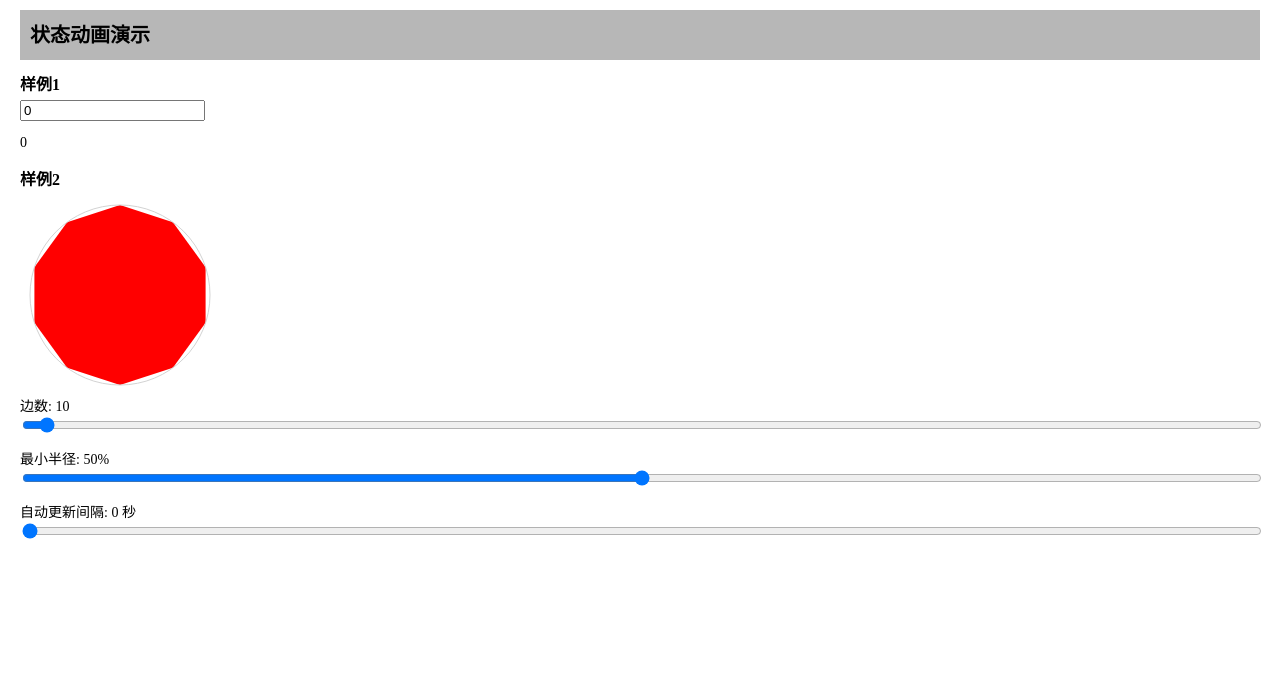
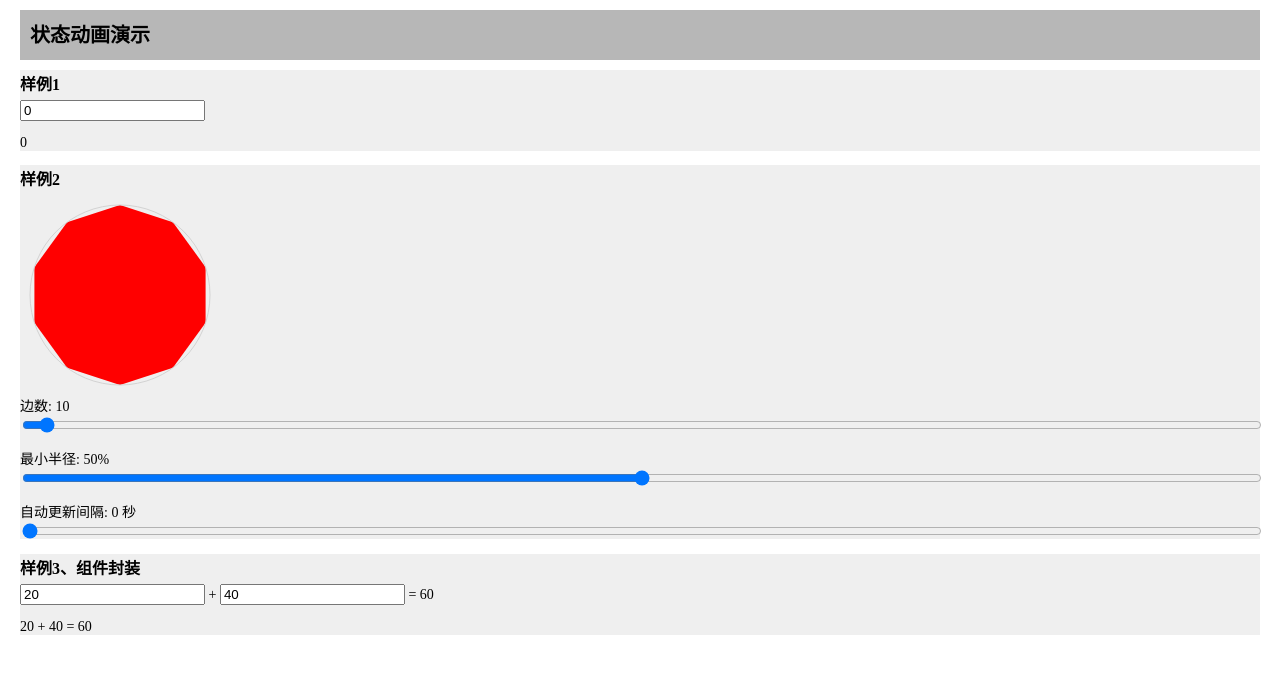
Before and after one commit to guojs-github/vue-ex, a Vue app: page /AnimationState in a window 1280 px wide. Shown: the top 674 px of the page. Built offline with nearby package versions, Linux system fonts and the light colour scheme.

Commit message:
完善状态动画演示（组件封装）

```diff
--- /dev/null
+++ b/src/components/AnimationState/AnimatedInteger.vue
@@ -0,0 +1,66 @@
+<!--动画整数-->
+<template>
+	<span>{{ fullValue }}</span>
+</template>
+
+<script>
+import { gsap } from 'gsap';
+
+export default {
+	name: 'AnimatedInteger',
+
+	components: {},
+
+	props: {
+		value: {
+			type: Number,
+			required: true
+		}
+	},
+
+	data() {
+		return {
+			tweeningValue: 0
+		};
+	},
+
+	computed: {
+		fullValue() {
+			return Math.floor(this.tweeningValue); // 向下取整
+		}
+	},
+
+	watch: {
+		value(newValue, oldValue) { // 绑定数变化
+			this.tween(newValue, oldValue); // 动画
+		}
+	},
+
+	mounted() {
+		this.init();
+	},
+
+	methods: {
+		/*************************/
+		init() {
+			console.log('Initialize AnimatedInteger');
+
+			this.tween(this.value, 0); // 初始值动画
+		},
+
+		tween(newValue, oldValue) { // 改变值时候，展示动画
+			console.log(`${oldValue} => ${newValue}`);
+
+			gsap.to(this.$data, {
+				duration: 0.5,
+				tweeningValue: newValue,
+				ease: 'sine'
+			});
+		}
+	}
+};
+</script>
+
+<style src='./AnimationState.less' lang='less'/>
+<style scoped>
+</style>
--- a/src/components/AnimationState/AnimationState.less
+++ b/src/components/AnimationState/AnimationState.less
@@ -6,6 +6,7 @@
 .animation-list {
 	.row-demo {
 		margin-top: 10px;
+		background-color: #efefef;
 	}
 
 	.sub-title {
--- a/src/components/AnimationState/AnimationState.vue
+++ b/src/components/AnimationState/AnimationState.vue
@@ -47,18 +47,35 @@
 				min='0' max='10'
 				v-model.number='updateInterval'/>
 		</div>
+
+		<div class='row-demo'>
+			<div class='sub-title'>
+				样例3、组件封装
+			</div>
+
+			<input v-model.number='firstNumber' type='number' step='20' /> +
+			<input v-model.number='secondNumber' type='number' step='20' /> = {{ result }}
+			<p>
+				<animated-integer :value='firstNumber'></animated-integer> +
+				<animated-integer :value='secondNumber'></animated-integer> =
+				<animated-integer :value='result'></animated-integer>
+			</p>
+		</div>
 	</div>
 </template>
 
 <script>
 import { gsap } from 'gsap';
+import AnimatedInteger from './AnimatedInteger';
 
 const defaultSides = 10;
 
 export default {
 	name: 'AnimationState',
 
-	components: {},
+	components: {
+		AnimatedInteger
+	},
 
 	data() {
 		return {
@@ -70,13 +87,20 @@ export default {
 			sides: defaultSides, // 多边形变数
 			minRadius: 50, // 最小半径
 			interval: null, // 任务句柄
-			updateInterval: 0 // 动画长度毫秒
+			updateInterval: 0, // 动画长度毫秒
+
+			firstNumber: 20, // 操作数1
+			secondNumber: 40 // 操作数2
 		};
 	},
 
 	computed: {
 		animatedNumber() {
 			return this.tweenedNumber.toFixed(0);
+		},
+
+		result() {
+			return this.firstNumber + this.secondNumber;
 		}
 	},
 
```
